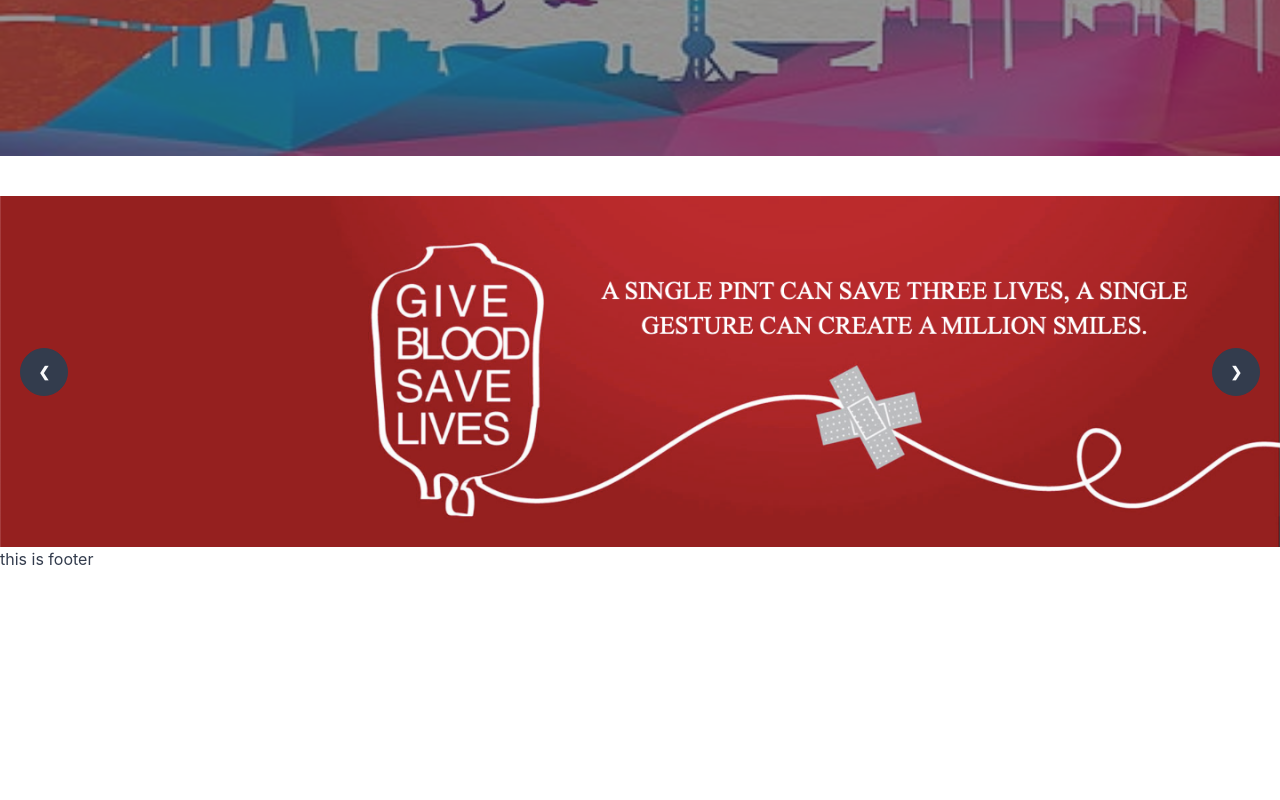
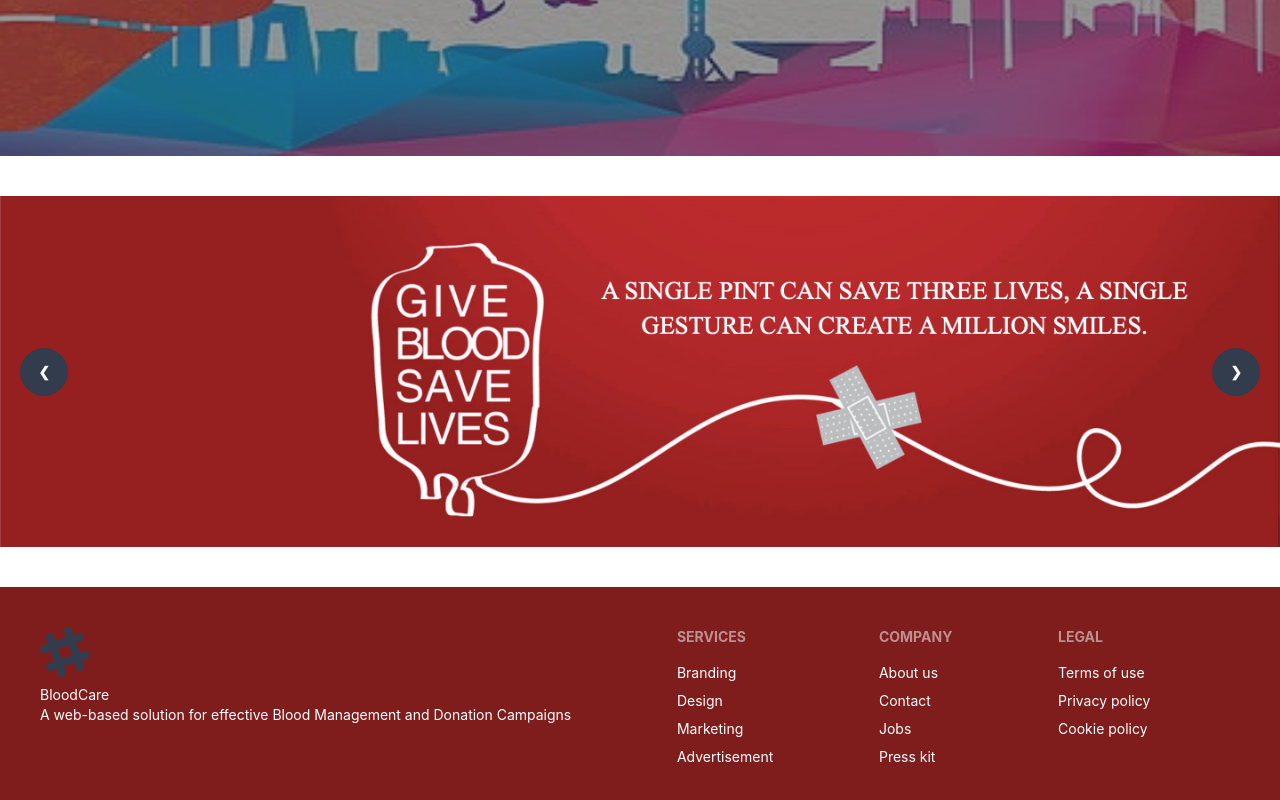
Before and after one commit to syedfarhanreza/bloodcare-client, a React (Create React App) app: page / in a window 1280 px wide. Shown: the part 708-1508 px from the top of the page. Before the commit the page ends 1279 px from the top, so only its background shows below. Built offline with nearby package versions, Linux system fonts and the light colour scheme.

Commit message:
footer added

```diff
--- a/src/Pages/Home/BannerSlider/BannerSlider.js
+++ b/src/Pages/Home/BannerSlider/BannerSlider.js
@@ -6,7 +6,7 @@ import Banner4 from '../../../assets/Banner/banner4.jpg';
 
 const BannerSlider = () => {
     return (
-        <div className="carousel w-full h-1/2 ">
+        <div className="carousel w-full h-1/2 pb-10">
             <div id="slide1" className="carousel-item relative w-full h-1/2">
                 <img src={Banner1} className="w-full h-1/2" alt=''/>
                 <div className="absolute flex justify-between transform -translate-y-1/2 left-5 right-5 top-1/2">
--- a/src/Pages/Shared/Footer/Footer.js
+++ b/src/Pages/Shared/Footer/Footer.js
@@ -1,10 +1,34 @@
 import React from 'react';
+import { Link } from 'react-router-dom';
 
 const Footer = () => {
     return (
-        <div>
-            this is footer
-        </div>
+        <footer className="footer p-10 bg-red-900 text-base-content">
+  <div>
+    <svg width="50" height="50" viewBox="0 0 24 24" xmlns="http://www.w3.org/2000/svg" fillRule="evenodd" clipRule="evenodd" className="fill-current"><path d="M22.672 15.226l-2.432.811.841 2.515c.33 1.019-.209 2.127-1.23 2.456-1.15.325-2.148-.321-2.463-1.226l-.84-2.518-5.013 1.677.84 2.517c.391 1.203-.434 2.542-1.831 2.542-.88 0-1.601-.564-1.86-1.314l-.842-2.516-2.431.809c-1.135.328-2.145-.317-2.463-1.229-.329-1.018.211-2.127 1.231-2.456l2.432-.809-1.621-4.823-2.432.808c-1.355.384-2.558-.59-2.558-1.839 0-.817.509-1.582 1.327-1.846l2.433-.809-.842-2.515c-.33-1.02.211-2.129 1.232-2.458 1.02-.329 2.13.209 2.461 1.229l.842 2.515 5.011-1.677-.839-2.517c-.403-1.238.484-2.553 1.843-2.553.819 0 1.585.509 1.85 1.326l.841 2.517 2.431-.81c1.02-.33 2.131.211 2.461 1.229.332 1.018-.21 2.126-1.23 2.456l-2.433.809 1.622 4.823 2.433-.809c1.242-.401 2.557.484 2.557 1.838 0 .819-.51 1.583-1.328 1.847m-8.992-6.428l-5.01 1.675 1.619 4.828 5.011-1.674-1.62-4.829z"></path></svg>
+    <p className='text-white'>BloodCare<br/>A web-based solution for effective Blood Management and Donation Campaigns</p>
+  </div>
+  <div>
+    <span className="footer-title text-white">Services</span>
+    <Link className="link link-hover text-white">Branding</Link>
+    <Link className="link link-hover text-white">Design</Link>
+    <Link className="link link-hover text-white">Marketing</Link>
+    <Link className="link link-hover text-white">Advertisement</Link>
+  </div>
+  <div>
+    <span className="footer-title text-white">Company</span>
+    <Link className="link link-hover text-white">About us</Link>
+    <Link className="link link-hover text-white">Contact</Link>
+    <Link className="link link-hover text-white">Jobs</Link>
+    <Link className="link link-hover text-white">Press kit</Link>
+  </div>
+  <div>
+    <span className="footer-title text-white">Legal</span>
+    <Link className="link link-hover text-white">Terms of use</Link>
+    <Link className="link link-hover text-white">Privacy policy</Link>
+    <Link className="link link-hover text-white">Cookie policy</Link>
+  </div>
+</footer>
     );
 };
 
```
